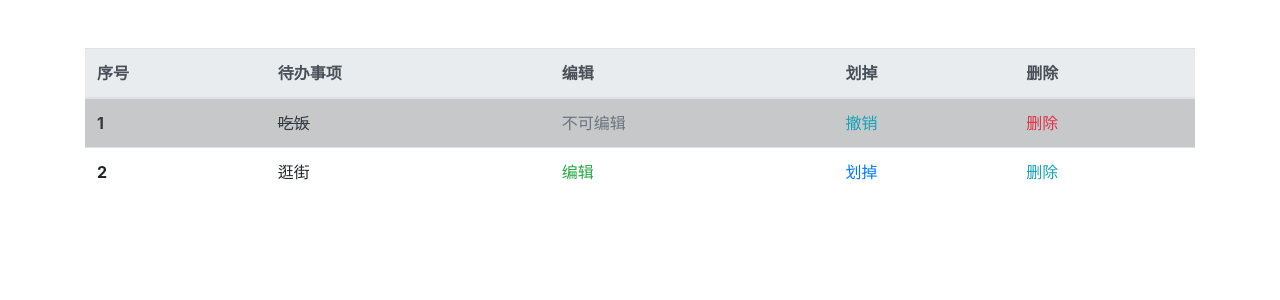
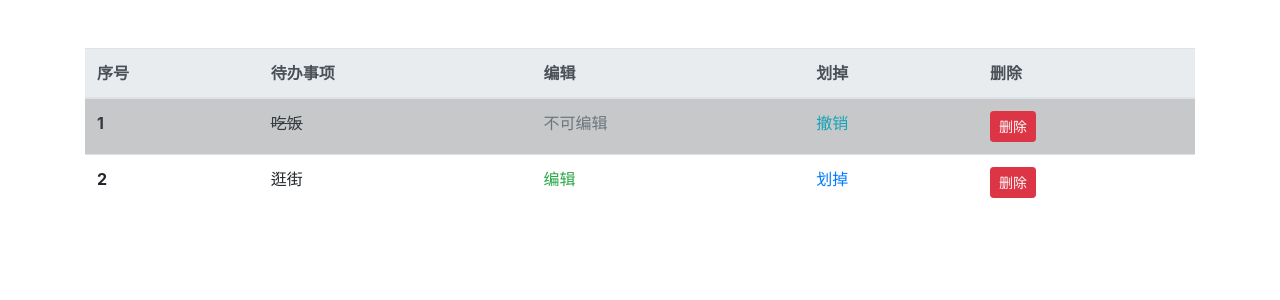
Before and after one commit to wanZzz6/todo, a Django app: page /todo/home/ in a window 1280 px wide. Shown: the part 54-354 px from the top of the page. Run offline with Django 3.2, Linux system fonts and the light colour scheme; some libraries are stand-ins or nearby versions.

Commit message:
删除改为表单post

```diff
--- a/todolist/templates/todolist/home.html
+++ b/todolist/templates/todolist/home.html
@@ -29,7 +29,12 @@
                             <td class="text-dark" id="line-through">{{ things.待办事项 }}</td>
                             <td class="text-secondary">不可编辑</td>
                             <td><a class="text-info" href="#">撤销</a></td>
-                      <td><a class="text-danger" href="{% url 'todolist:删除' forloop.counter %}">删除</a></td>
+                            <td>
+                                <form action="{% url 'todolist:删除' forloop.counter %}" method="post">
+                                    {% csrf_token %}
+                                    <button class="btn btn-danger btn-sm">删除</button>
+                                </form>
+                            </td>
                         </tr>
                         {#                {% elif %}#}
 
@@ -39,7 +44,12 @@
                             <td>{{ things.待办事项 }}</td>
                             <td><a class="text-success" href="{% url 'todolist:编辑' forloop.counter %}">编辑</a></td>
                             <td><a href="#">划掉</a></td>
-                      <td><a class="text-info" href="{% url 'todolist:删除' forloop.counter %}">删除</a></td>
+                            <td>
+                                <form action="{% url 'todolist:删除' forloop.counter %}" method="post">
+                                    {% csrf_token %}
+                                    <button class="btn btn-danger btn-sm">删除</button>
+                                </form>
+                            </td>
                         </tr>
                     {% endif %}
 
--- a/todolist/views.py
+++ b/todolist/views.py
@@ -5,6 +5,7 @@ lst = [
     {'待办事项': '吃饭', '已完成': True},
     {'待办事项': '逛街', '已完成': False},
 ]
+
 
 def home(request):
     global lst
@@ -15,7 +16,7 @@ def home(request):
             return render(request, 'todolist/home.html',
                           {'清单': lst, '警告': '请输入内容'})
         else:
-            lst.append({'待办事项': content , '已完成': False})
+            lst.append({'待办事项': content, '已完成': False})
             return render(request, 'todolist/home.html', {'清单': lst})
     else:
         return render(request, 'todolist/home.html', {'清单': lst})
@@ -28,10 +29,10 @@ def edit(request, forloop_counter):
             return render(request, 'todolist/edit.html',
                           {'警告': '请输入内容'})
         else:
-            lst[forloop_counter-1]['待办事项'] = content
+            lst[forloop_counter - 1]['待办事项'] = content
             return redirect('todolist:主页')
     else:
-        content = lst[forloop_counter -1]['待办事项']
+        content = lst[forloop_counter - 1]['待办事项']
         return render(request, 'todolist/edit.html', {'待修改事项': content})
 
 
@@ -40,10 +41,9 @@ def about(request):
 
 
 def delete(request, forloop_counter):
-    global lst
-
-    forloop_counter = int(forloop_counter) - 1
-    print(forloop_counter)
-    lst.pop(forloop_counter)
+    if request.method == "POST":
+        forloop_counter = int(forloop_counter) - 1
+        print(forloop_counter)
+        lst.pop(forloop_counter)
 
     return redirect('todolist:主页')
```
Lines whose indentation alone changed are shown as unchanged.
